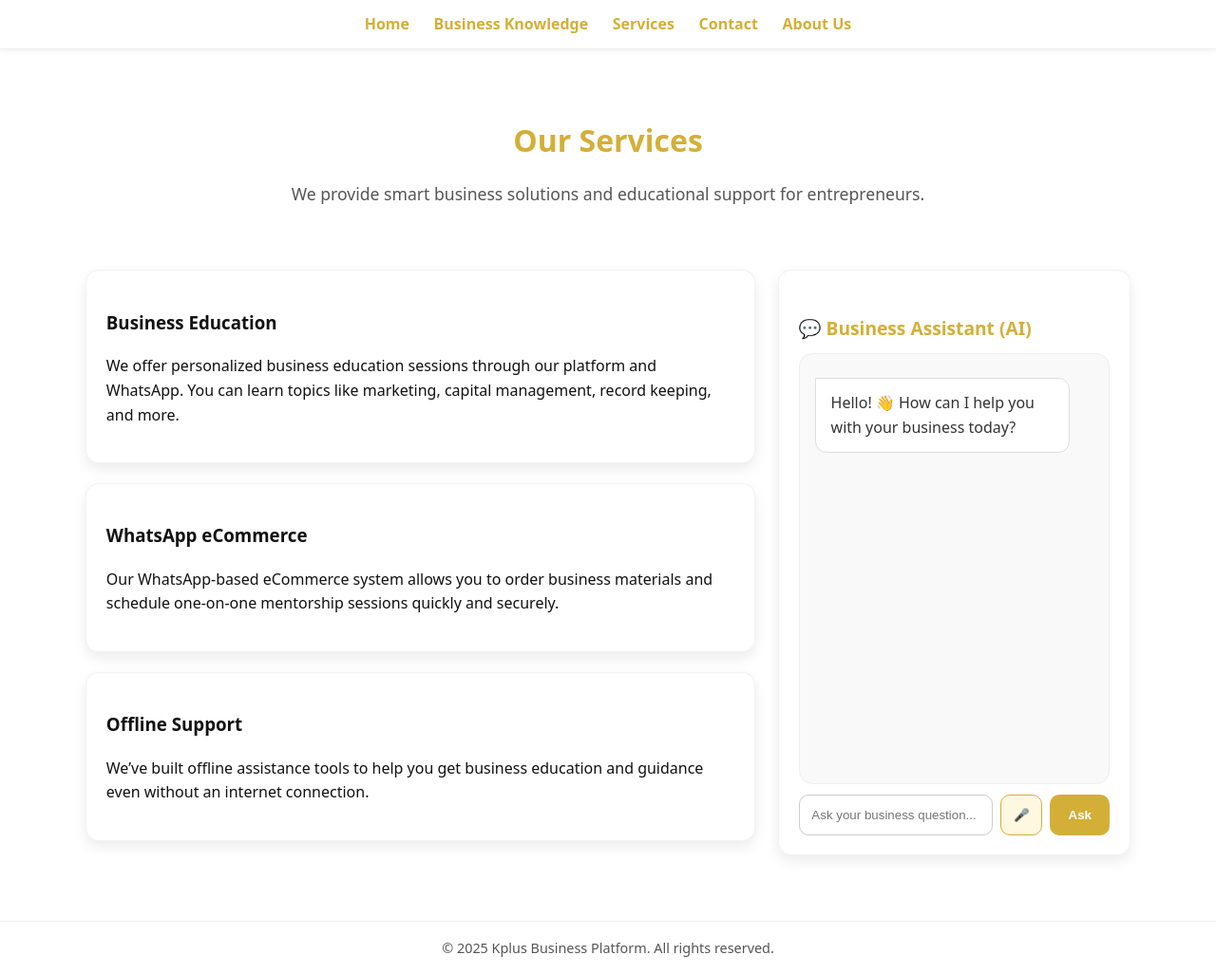
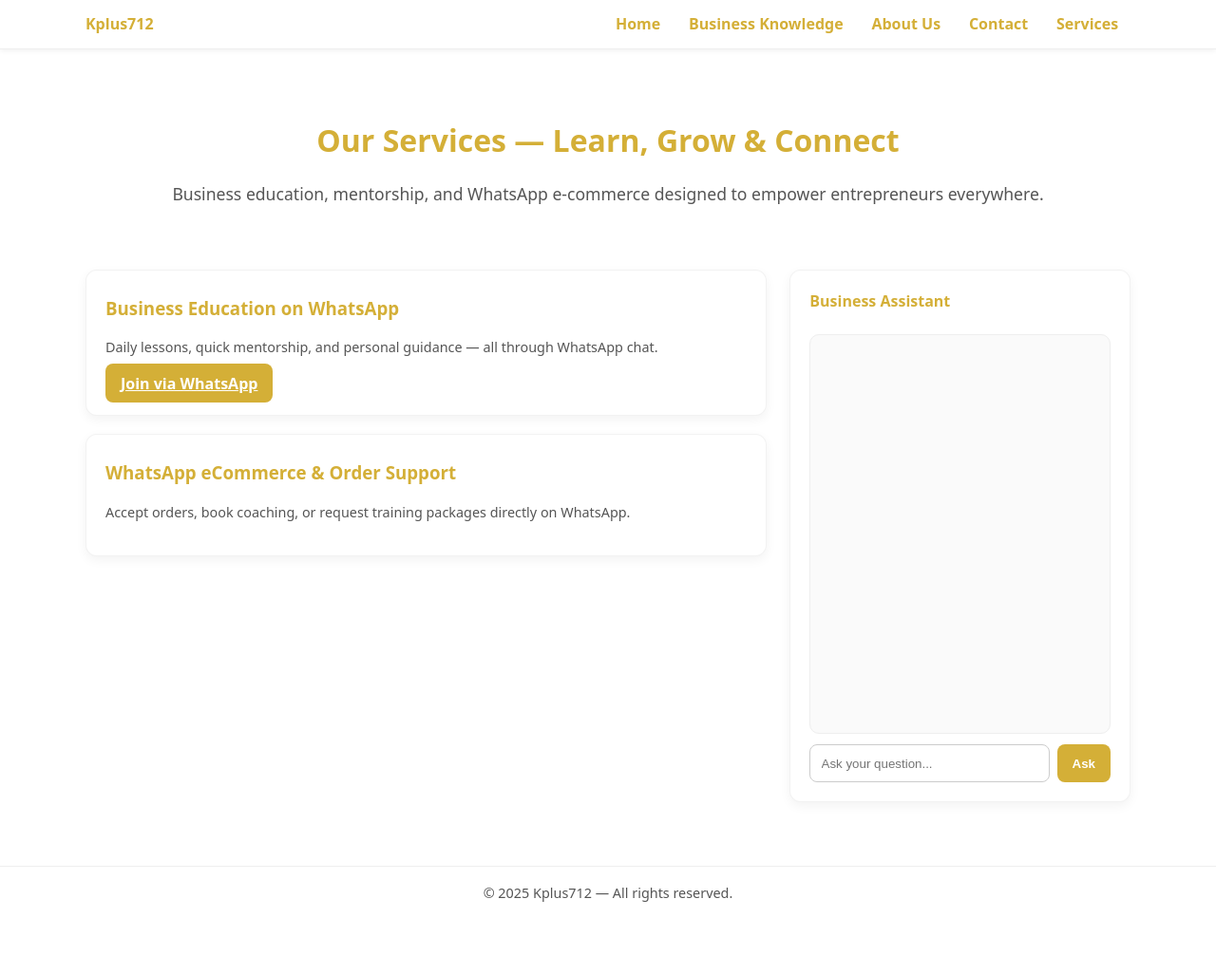
Before and after one commit to Kplus712/Kelvin, a plain HTML site: page services.html in a window 1280 px wide. Shown: the whole page at 95% size. After the commit the page ends 968 px from the top, so only its background shows below. Drawn offline with Linux system fonts and the light colour scheme.

Commit message:
Refactor services page with updates and improvements
Updated the title and header content, improved styling consistency, and modified service descriptions. Enhanced chat functionality and cleaned up the HTML structure.

```diff
--- a/services.html
+++ b/services.html
@@ -3,320 +3,181 @@
 <head>
   <meta charset="UTF-8" />
   <meta name="viewport" content="width=device-width, initial-scale=1.0" />
-  <title>Services - Kplus Business Assistance</title>
+  <title>Kplus712 | Services</title>
+  <meta name="theme-color" content="#D4AF37">
   <style>
     :root {
-      --gold: #d4af37;
-      --bg: #fff;
-      --muted: #555;
-      --maxw: 1100px;
+      --gold:#D4AF37;
+      --bg:#fff;
+      --muted:#555;
+      --maxw:1100px;
     }
-
     body {
       font-family: "Poppins", system-ui, Arial;
-      margin: 0;
-      background: var(--bg);
-      color: #111;
-      line-height: 1.6;
+      margin:0;
+      background:var(--bg);
+      color:#111;
+      line-height:1.6;
     }
+    nav {
+      background:#fff;
+      border-bottom:1px solid #eee;
+      padding:.8rem 1rem;
+      position:sticky;
+      top:0;
+      z-index:50;
+      box-shadow:0 2px 5px rgba(0,0,0,0.05);
+    }
+    nav .inner {
+      max-width:var(--maxw);
+      margin:0 auto;
+      display:flex;
+      align-items:center;
+      justify-content:space-between;
+      flex-wrap:wrap;
+    }
+    nav a {
+      color:var(--gold);
+      text-decoration:none;
+      margin:0 .8rem;
+      font-weight:600;
+    }
+    header {
+      max-width:var(--maxw);
+      margin:2rem auto 1rem;
+      text-align:center;
+      padding:1rem;
+    }
+    header h1 {
+      color:var(--gold);
+      font-size:2rem;
+      margin-bottom:.5rem;
+    }
+    header p { color:var(--muted); font-size:1.1rem; }
 
-    /* Navigation */
-    nav {
-      background: #fff;
-      border-bottom: 1px solid #eee;
-      padding: 0.8rem 1rem;
-      position: sticky;
-      top: 0;
-      z-index: 50;
-      box-shadow: 0 2px 5px rgba(0, 0, 0, 0.05);
+    .container {
+      max-width:var(--maxw);
+      margin:0 auto;
+      padding:1rem;
+      display:grid;
+      grid-template-columns:2fr 1fr;
+      gap:1.5rem;
     }
-
-    nav .inner {
-      max-width: var(--maxw);
-      margin: 0 auto;
-      display: flex;
-      align-items: center;
-      justify-content: center;
-      flex-wrap: wrap;
+    @media(max-width:900px){.container{grid-template-columns:1fr;}.aside{order:-1;}}
+    .service-card,.order-card,.assistant {
+      background:#fff;
+      border-radius:12px;
+      padding:1.25rem;
+      border:1px solid rgba(0,0,0,0.05);
+      box-shadow:0 4px 12px rgba(0,0,0,0.05);
+      margin-bottom:1.2rem;
     }
-
-    nav a {
-      color: var(--gold);
-      text-decoration: none;
-      margin: 0 0.8rem;
-      font-weight: 600;
-      transition: color 0.2s ease;
+    .service-card h3,.order-card h3 { color:var(--gold); margin:.3rem 0; }
+    .small{font-size:.9rem;color:var(--muted);}
+    .chat {
+      height:400px;
+      overflow:auto;
+      padding:.6rem;
+      background:#fafafa;
+      border-radius:10px;
+      border:1px solid #eee;
     }
-
-    nav a:hover {
-      color: #c69d2e;
-    }
-
-    /* Header */
-    header {
-      max-width: var(--maxw);
-      margin: 2rem auto 1rem;
-      text-align: center;
-      padding: 1rem;
-    }
-
-    header h1 {
-      color: var(--gold);
-      font-size: 2rem;
-      margin-bottom: 0.5rem;
-    }
-
-    header p {
-      color: var(--muted);
-      font-size: 1.1rem;
-    }
-
-    /* Layout */
-    .container {
-      max-width: var(--maxw);
-      margin: 0 auto;
-      padding: 1rem;
-      display: grid;
-      grid-template-columns: 2fr 1fr;
-      gap: 1.5rem;
-    }
-
-    @media (max-width: 900px) {
-      .container {
-        grid-template-columns: 1fr;
-      }
-      .aside {
-        order: -1;
-      }
-    }
-
-    .service-card,
-    .assistant {
-      background: #fff;
-      border-radius: 14px;
-      padding: 1.3rem;
-      border: 1px solid rgba(0, 0, 0, 0.05);
-      box-shadow: 0 6px 14px rgba(0, 0, 0, 0.08);
-      margin-bottom: 1.3rem;
-    }
-
-    .assistant h4 {
-      color: var(--gold);
-      font-size: 1.2rem;
-      margin-bottom: 0.6rem;
-    }
-
-    /* Chat Section */
-    .chat {
-      height: 420px;
-      overflow-y: auto;
-      background: #f9f9f9;
-      border-radius: 14px;
-      padding: 1rem;
-      border: 1px solid #eee;
-      scroll-behavior: smooth;
-    }
-
-    .msg {
-      display: flex;
-      margin: 0.6rem 0;
-      opacity: 0;
-      transform: translateY(10px);
-      animation: fadeIn 0.4s forwards;
-    }
-
-    .msg.user {
-      justify-content: flex-end;
-    }
-
-    .bubble {
-      padding: 0.8rem 1rem;
-      border-radius: 12px;
-      max-width: 80%;
-      word-wrap: break-word;
-    }
-
-    .bubble.user {
-      background: var(--gold);
-      color: #fff;
-      border-top-right-radius: 0;
-    }
-
-    .bubble.bot {
-      background: #fff;
-      border: 1px solid #ddd;
-      color: #333;
-      border-top-left-radius: 0;
-    }
-
-    @keyframes fadeIn {
-      to {
-        opacity: 1;
-        transform: translateY(0);
-      }
-    }
-
-    .chat-controls {
-      display: flex;
-      gap: 0.5rem;
-      margin-top: 0.7rem;
-    }
-
-    .chat-controls input {
-      flex: 1;
-      padding: 0.8rem;
-      border-radius: 10px;
-      border: 1px solid #ccc;
-    }
-
-    .btn {
-      background: var(--gold);
-      color: white;
-      padding: 0.6rem 1.2rem;
-      border-radius: 10px;
-      border: none;
-      font-weight: 600;
-      cursor: pointer;
-      transition: background 0.2s ease;
-    }
-
-    .btn:hover {
-      background: #c69d2e;
-    }
-
-    .voice-btn {
-      background: #fff8e1;
-      border: 1px solid #d4af37;
-      color: #a37b00;
-      padding: 0.6rem 0.8rem;
-      border-radius: 10px;
-      cursor: pointer;
-      transition: background 0.2s ease;
-    }
-
-    .voice-btn:hover {
-      background: #fff2b8;
-    }
-
-    footer {
-      text-align: center;
-      color: var(--muted);
-      font-size: 0.9rem;
-      margin-top: 2rem;
-      padding: 1rem 0;
-      border-top: 1px solid #eee;
-    }
+    .msg{margin:.5rem 0;display:flex;gap:.5rem;align-items:flex-start;}
+    .msg.user{justify-content:flex-end;}
+    .bubble{padding:.7rem 1rem;border-radius:10px;background:#fff;border:1px solid #ddd;max-width:80%;}
+    .bubble.user{background:var(--gold);color:white;border:none;}
+    .chat-controls{display:flex;gap:.5rem;margin-top:.7rem;}
+    .chat-controls input{flex:1;padding:.7rem;border-radius:8px;border:1px solid #ccc;}
+    .btn{background:var(--gold);color:white;padding:.6rem 1rem;border-radius:8px;border:none;font-weight:600;cursor:pointer;}
+    .btn.ghost{background:transparent;color:var(--gold);border:1px solid var(--gold);}
+    footer{text-align:center;color:var(--muted);font-size:.9rem;margin-top:2rem;padding:1rem 0;border-top:1px solid #eee;}
   </style>
 </head>
 <body>
-  <!-- Navigation -->
+
 <nav>
   <div class="inner">
+    <div style="font-weight:700;color:var(--gold)">Kplus712</div>
+    <div>
       <a href="index.html">Home</a>
       <a href="business-knowledge.html">Business Knowledge</a>
+      <a href="about.html">About Us</a>
+      <a href="contact.html">Contact</a>
       <a href="services.html">Services</a>
-      <a href="contact.html">Contact</a>
-      <a href="about.html">About Us</a>
+    </div>
   </div>
 </nav>
 
-  <!-- Header -->
 <header>
-    <h1>Our Services</h1>
-    <p>We provide smart business solutions and educational support for entrepreneurs.</p>
+  <h1>Our Services — Learn, Grow & Connect</h1>
+  <p>Business education, mentorship, and WhatsApp e-commerce designed to empower entrepreneurs everywhere.</p>
 </header>
 
-  <div class="container">
+<main class="container">
   <div>
     <div class="service-card">
-        <h3>Business Education</h3>
-        <p>We offer personalized business education sessions through our platform and WhatsApp. You can learn topics like marketing, capital management, record keeping, and more.</p>
+      <h3>Business Education on WhatsApp</h3>
+      <p class="small">Daily lessons, quick mentorship, and personal guidance — all through WhatsApp chat.</p>
+      <a class="btn" href="https://wa.me/255622266932?text=Hello%20Kelvinplus712!%20I%27m%20interested%20in%20Business%20Education" target="_blank">Join via WhatsApp</a>
     </div>
 
     <div class="service-card">
-        <h3>WhatsApp eCommerce</h3>
-        <p>Our WhatsApp-based eCommerce system allows you to order business materials and schedule one-on-one mentorship sessions quickly and securely.</p>
-      </div>
-
-      <div class="service-card">
-        <h3>Offline Support</h3>
-        <p>We’ve built offline assistance tools to help you get business education and guidance even without an internet connection.</p>
+      <h3>WhatsApp eCommerce & Order Support</h3>
+      <p class="small">Accept orders, book coaching, or request training packages directly on WhatsApp.</p>
     </div>
   </div>
 
+  <aside class="aside">
     <div class="assistant">
-      <h4>💬 Business Assistant (AI)</h4>
-      <div class="chat" id="chat">
-        <div class="msg bot"><div class="bubble bot">Hello! 👋 How can I help you with your business today?</div></div>
-      </div>
+      <h4 style="color:var(--gold);margin-top:0;">Business Assistant</h4>
+      <div id="chat" class="chat"></div>
       <div class="chat-controls">
-        <input id="chat-input" placeholder="Ask your business question..." />
-        <button class="voice-btn" id="voice-btn">🎤</button>
-        <button class="btn" id="send-chat">Ask</button>
+        <input id="chat-input" placeholder="Ask your question..." />
+        <button id="send-chat" class="btn">Ask</button>
       </div>
     </div>
-  </div>
+  </aside>
+</main>
 
 <footer>
-    © 2025 Kplus Business Platform. All rights reserved.
+  © 2025 Kplus712 — All rights reserved.
 </footer>
 
 <script>
-    const chat = document.getElementById("chat");
-    const input = document.getElementById("chat-input");
+const chatBox = document.getElementById("chat");
+const chatInput = document.getElementById("chat-input");
 const sendBtn = document.getElementById("send-chat");
-    const voiceBtn = document.getElementById("voice-btn");
 
-    function addMessage(text, who = "bot") {
+function addMessage(text, sender="bot"){
   const msg = document.createElement("div");
-      msg.className = "msg " + (who === "user" ? "user" : "");
+  msg.className = "msg " + (sender==="user"?"user":"");
   const bubble = document.createElement("div");
-      bubble.className = "bubble " + (who === "user" ? "user" : "bot");
+  bubble.className = "bubble " + (sender==="user"?"user":"");
   bubble.textContent = text;
   msg.appendChild(bubble);
-      chat.appendChild(msg);
-      chat.scrollTop = chat.scrollHeight;
+  chatBox.appendChild(msg);
+  chatBox.scrollTop = chatBox.scrollHeight;
 }
 
-    async function sendMessage() {
-      const text = input.value.trim();
-      if (!text) return;
-      addMessage(text, "user");
-      input.value = "";
+sendBtn.onclick = async () => {
+  const userMessage = chatInput.value.trim();
+  if (!userMessage) return;
+  addMessage(userMessage, "user");
+  chatInput.value = "";
 
   try {
     const res = await fetch("https://kplus712-ai.onrender.com/chat", {
       method: "POST",
       headers: { "Content-Type": "application/json" },
-          body: JSON.stringify({ message: text }),
+      body: JSON.stringify({ message: userMessage })
     });
-
     const data = await res.json();
     addMessage(data.reply || "⚠️ No response from AI.");
   } catch (err) {
+    addMessage("⚠️ Unable to connect to AI server. Please try again later.");
     console.error(err);
-        addMessage("⚠️ Unable to connect to AI server. Please try again later.");
   }
-    }
-
-    // Voice input
-    voiceBtn.onclick = () => {
-      if (!("webkitSpeechRecognition" in window)) {
-        alert("Sorry, your browser does not support voice input.");
-        return;
-      }
-      const recognition = new webkitSpeechRecognition();
-      recognition.lang = "sw-TZ,en-US";
-      recognition.start();
-      recognition.onresult = (event) => {
-        input.value = event.results[0][0].transcript;
 };
-    };
-
-    sendBtn.onclick = sendMessage;
-    input.addEventListener("keypress", (e) => {
-      if (e.key === "Enter") sendMessage();
-    });
 </script>
 </body>
 </html>
```
Lines whose indentation alone changed are shown as unchanged.
